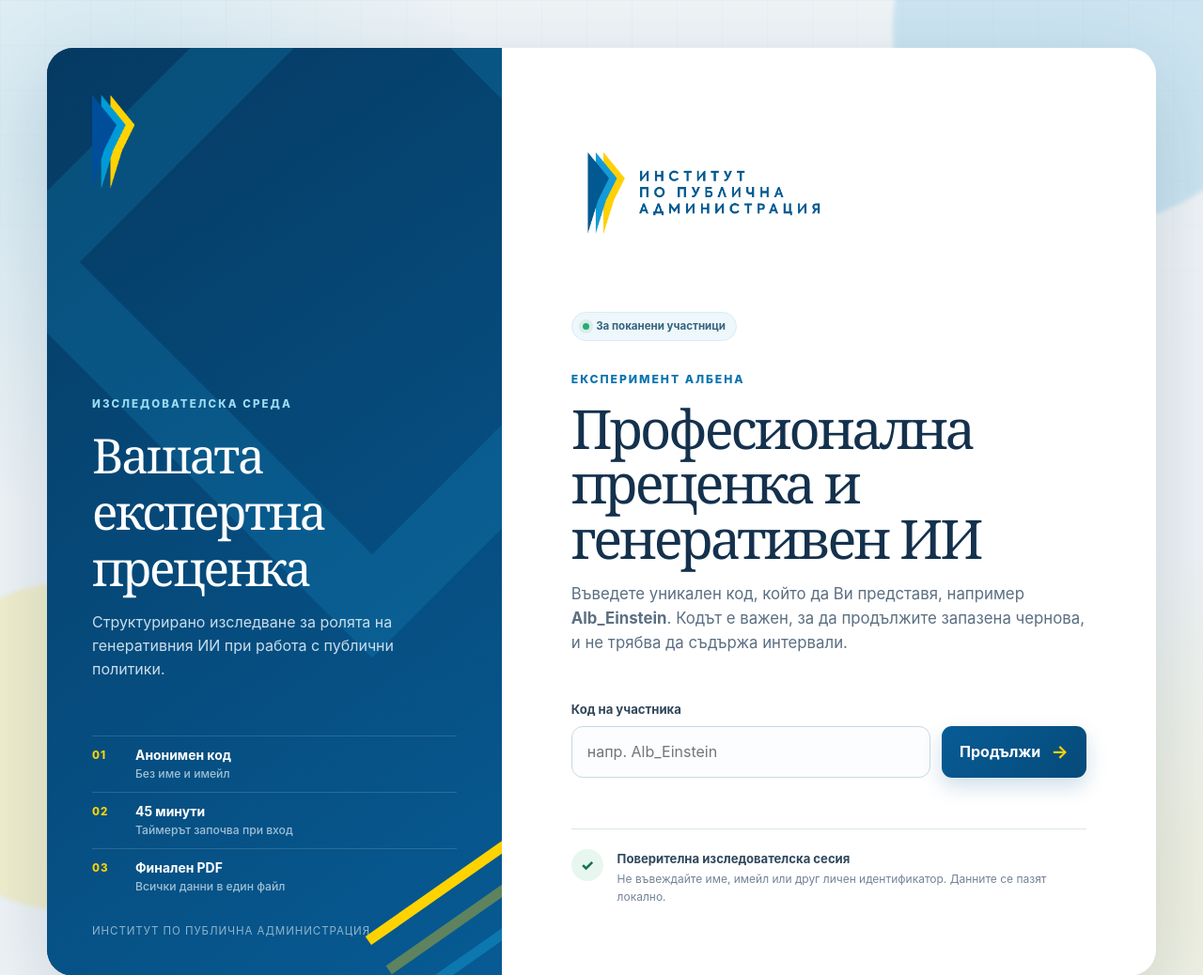
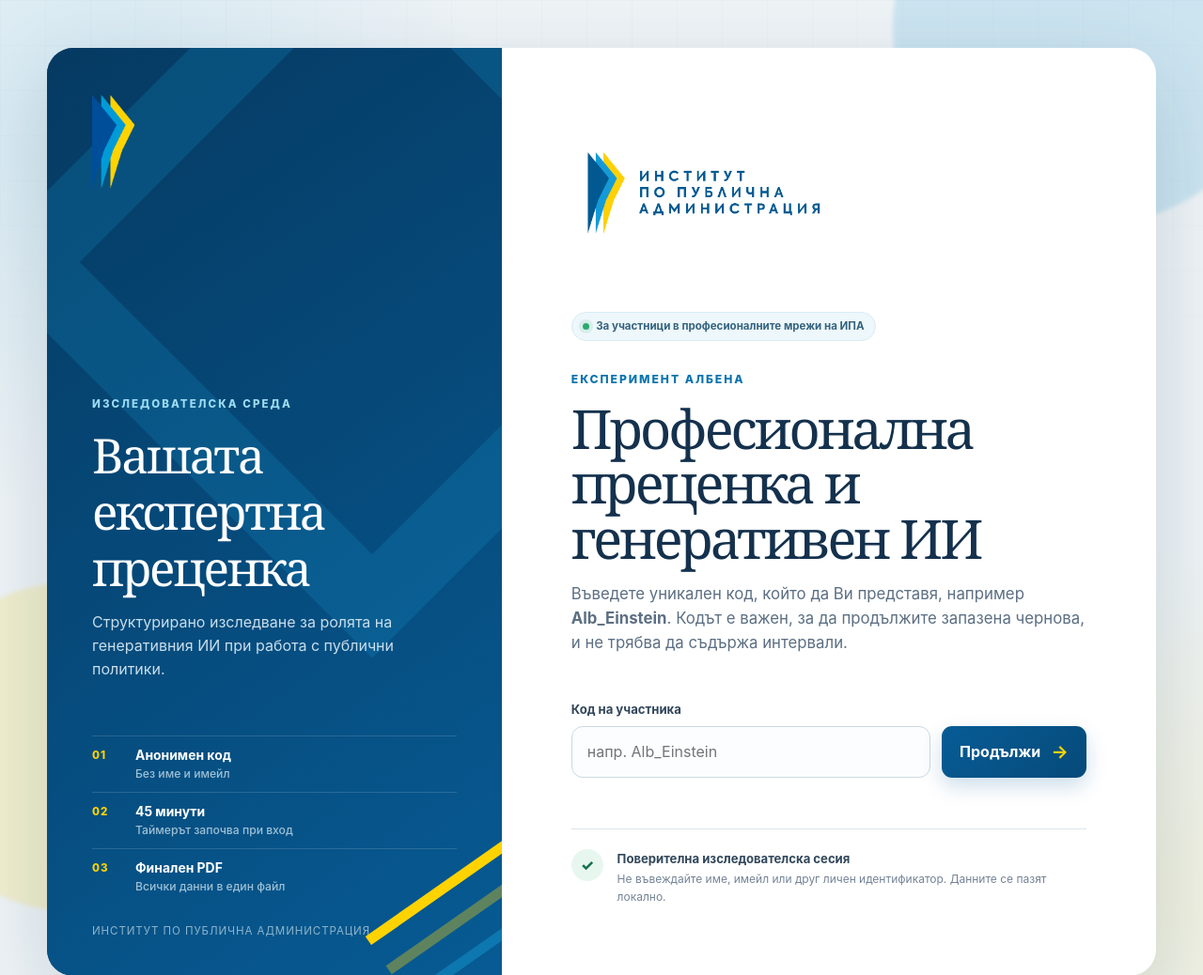
Before and after one commit to pi2-beep/albena_experiment, a Flask app: page / in a window 1280 px wide. Shown: the top 1038 px of the page at 94% size. Run offline with Flask 3, Linux system fonts and the light colour scheme.

Commit message:
Update participant network label

```diff
--- a/templates/index.html
+++ b/templates/index.html
@@ -32,7 +32,7 @@
           <img class="ipa-logo" src="{{ url_for('static', filename='img/ipa-logo.png') }}" alt="Институт по публична администрация">
         </a>
         <div class="login-title-block">
-          <span class="status-pill"><i></i> За поканени участници</span>
+          <span class="status-pill"><i></i> За участници в професионалните мрежи на ИПА</span>
           <p class="eyebrow">Експеримент Албена</p>
           <h1 id="login-title">Професионална преценка и генеративен ИИ</h1>
           <p class="lead">Въведете уникален код, който да Ви представя, например <strong>Alb_Einstein</strong>. Кодът е важен, за да продължите запазена чернова, и не трябва да съдържа интервали.</p>
```
